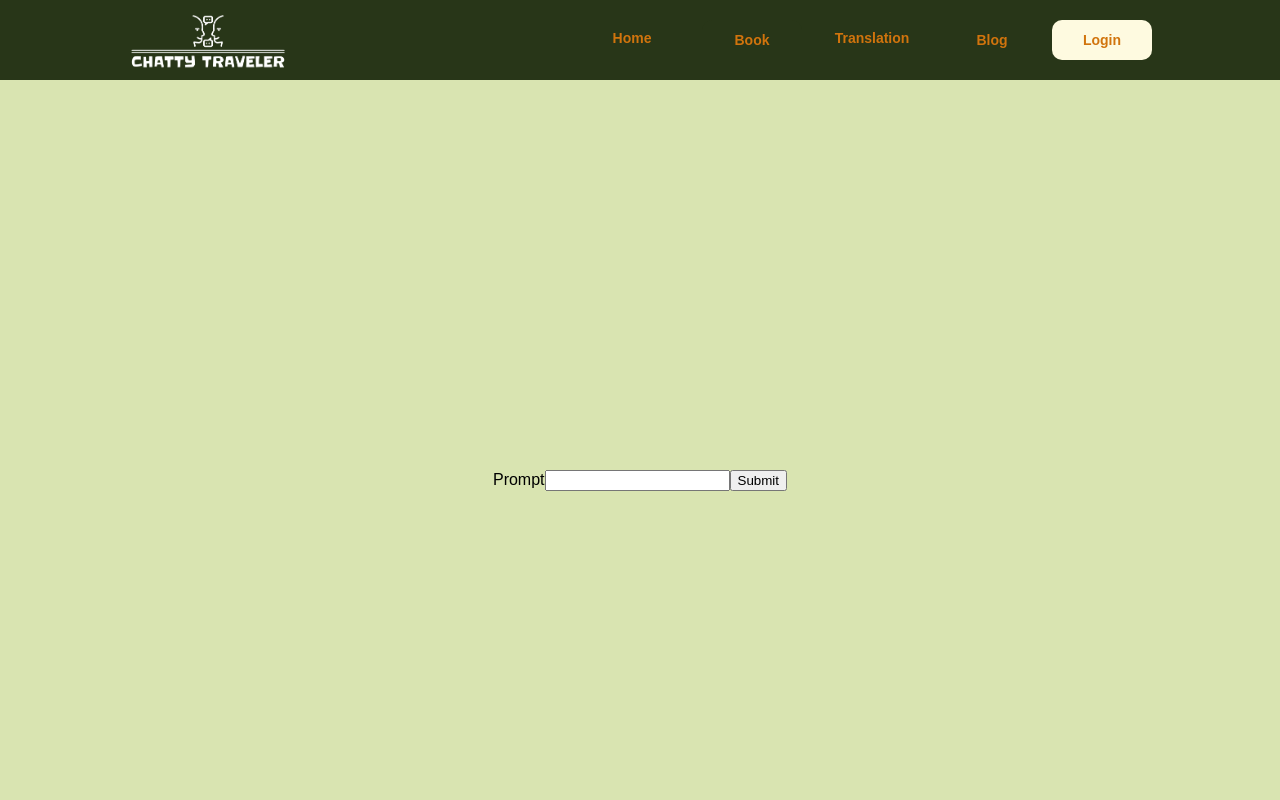
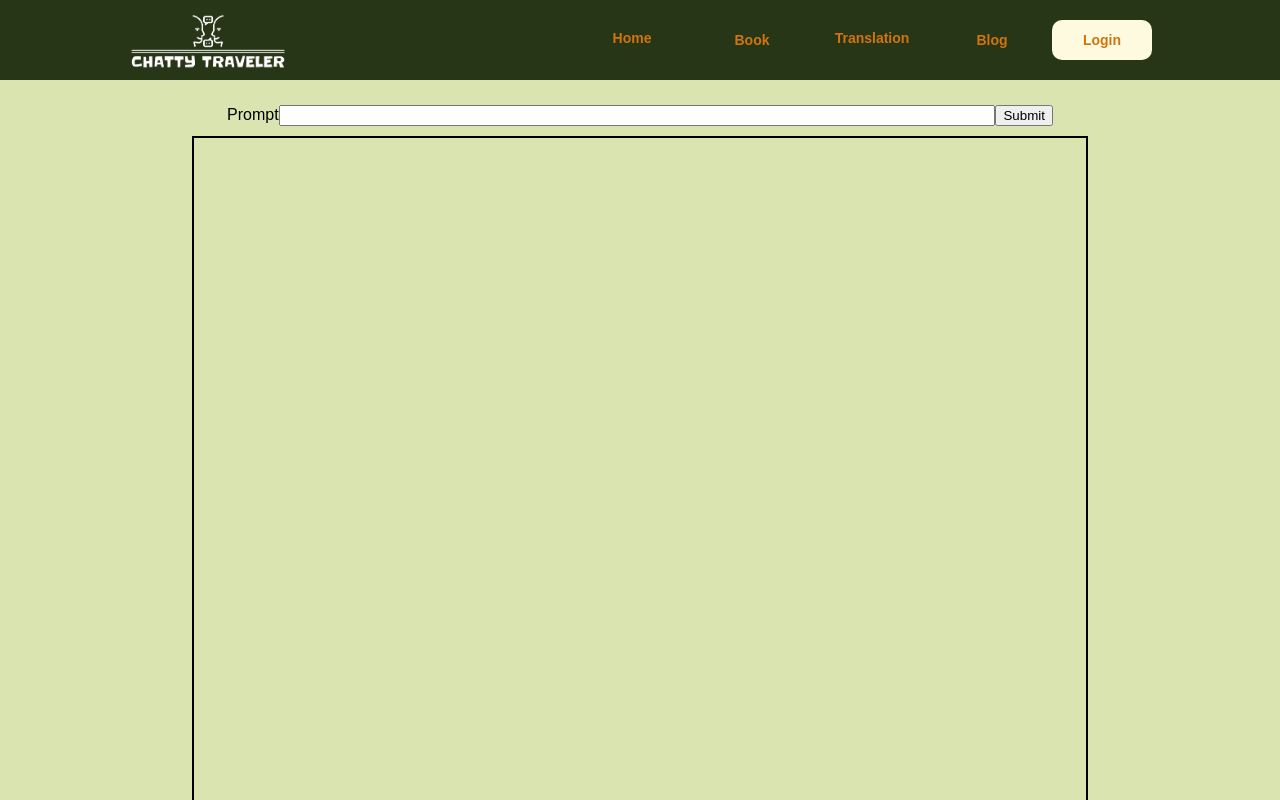
Before and after one commit to OmarMahmoud97/Imagine-AI, a React (Create React App) app: page /translate in a window 1280 px wide. Shown: the top 800 px of the page. Built offline with nearby package versions, Linux system fonts and the light colour scheme; no server answers; a web font is replaced by a local one.

Commit message:
add styling for the image section and added a border to make image area more clear, as well as moved the input container into the center of the page

```diff
--- a/src/components/footer/footer.scss
+++ b/src/components/footer/footer.scss
@@ -11,7 +11,6 @@
   width: 95%;
   background-color: $primary-two;
   border-radius: 18rem 18rem 0 0;
-  margin-top: 5rem;
   bottom: 0;
 
   &__container {
--- a/src/components/translation/translate.jsx
+++ b/src/components/translation/translate.jsx
@@ -56,7 +56,7 @@ function Translate() {
 
   return (
     <div className="translate">
-      <form onSubmit={(e) => submitHandler(e)}>
+      <form className="translate__form" onSubmit={(e) => submitHandler(e)}>
         <label htmlFor="prompt">Prompt</label>
         <input
           type="text"
@@ -67,9 +67,15 @@ function Translate() {
         <button type="submit">Submit</button>
       </form>
       {/* Shorthand if statement "if the image state is truthy, show the <img> tag" */}
-      {image && (
-        <img className="translate__image" src={image.output_url} alt="AI Art" />
-      )}
+      <div className="translate__image-container">
+        {image && (
+          <img
+            className="translate__image"
+            src={image.output_url}
+            alt="AI Art"
+          />
+        )}
+      </div>
     </div>
   );
 }
--- a/src/components/translation/translate.scss
+++ b/src/components/translation/translate.scss
@@ -9,8 +9,24 @@
   justify-content: center;
   flex-direction: column;
   &__image {
-    width: 50%;
-    margin-top: 2rem;
     height: 90%;
   }
+  &__input {
+    width: 70%;
+  }
+  &__form {
+    width: 80%;
+    display: flex;
+    align-items: center;
+    justify-content: center;
+  }
+  &__image-container {
+    display: flex;
+    align-items: center;
+    justify-content: center;
+    margin-top: 1rem;
+    width: 70%;
+    height: 90%;
+    border: solid black 2px;
+  }
 }
```
